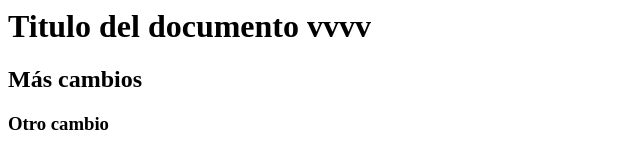
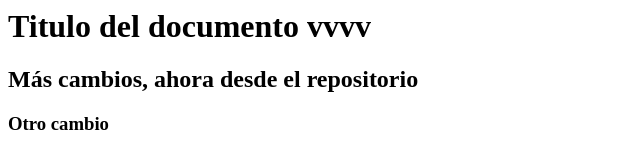
Before and after one commit to yosoypetunia/ejercicio_git, a plain HTML site: page index.html in a window 1280 px wide. Shown: the whole page, without its empty margins (0-640 px from the left). Drawn offline with Linux system fonts and the light colour scheme.

Commit message:
actualizado desde repo

```diff
--- a/index.html
+++ b/index.html
@@ -5,7 +5,7 @@
     <body>
 
         <h1>Titulo del documento vvvv</h1>
-        <h2>Más cambios</h2>
+        <h2>Más cambios, ahora desde el repositorio</h2>
         <h3>Otro cambio</h3>
     </body>
 
```
